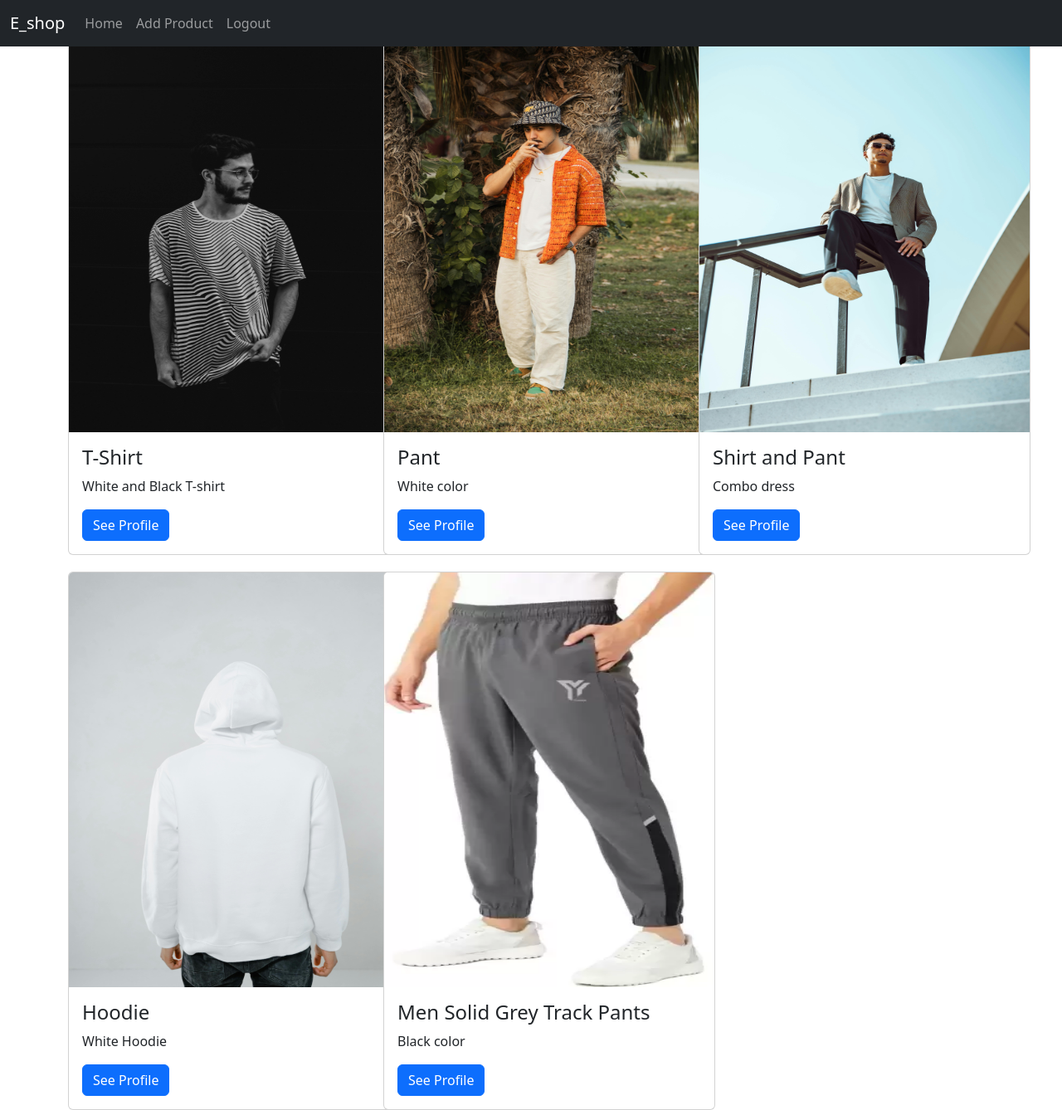
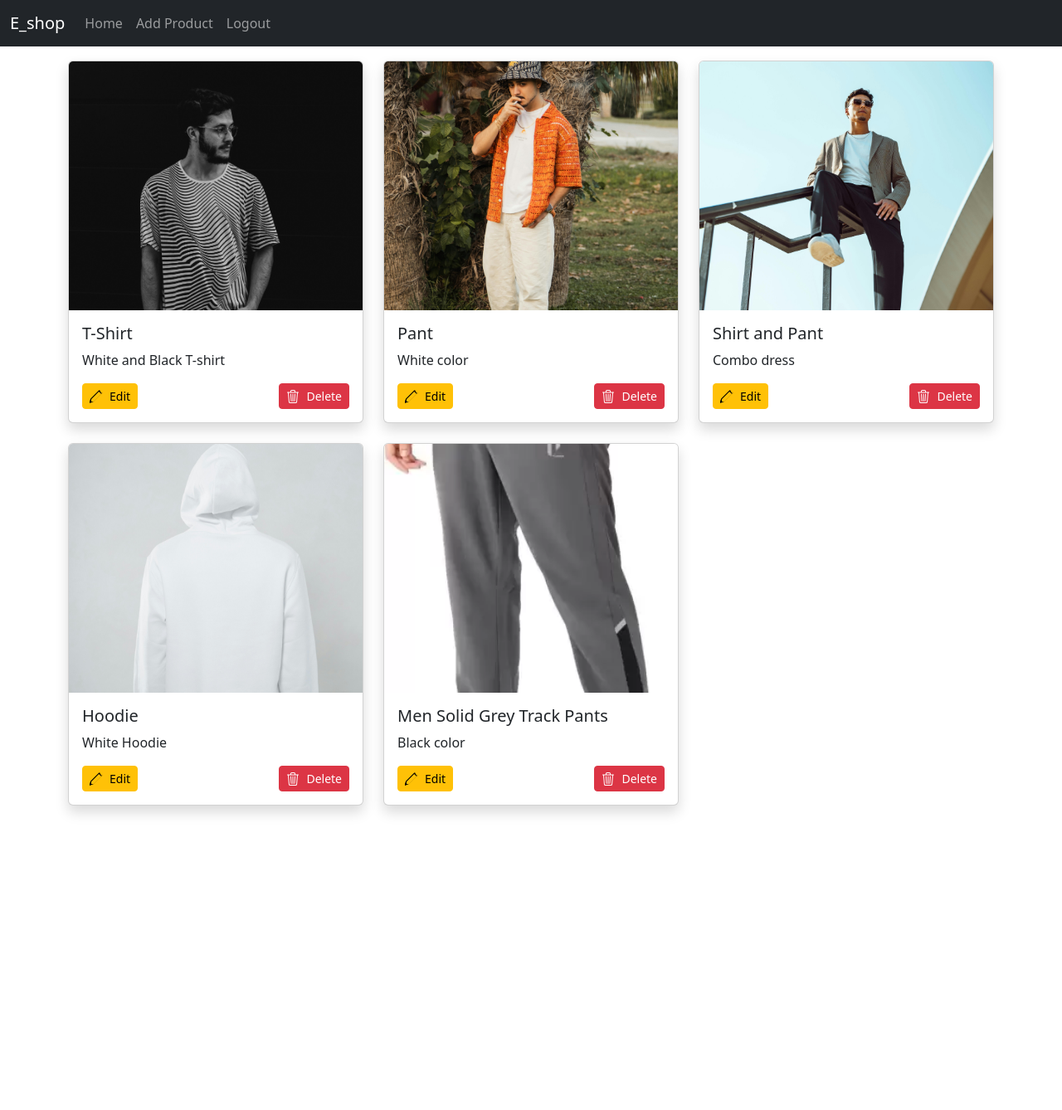
Before and after one commit to deepakpk7/E_Commerce, a Django app: template eshop/template/shop/home.html in a window 1280 px wide. Shown: the whole page at 83% size. After the commit the page ends 982 px from the top, so only its background shows below. Run offline with Django 5.2, Linux system fonts and the light colour scheme; the template is opened without the code that fills it: values that come from a table or form of the project are taken from there, others are empty; data comes from the database, SQL or seed files in the repository; both versions use the stored data as it was after the commit.

Commit message:
add shop home pages

```diff
--- a/eshop/template/shop/home.html
+++ b/eshop/template/shop/home.html
@@ -6,6 +6,15 @@
     <title>Shop</title>
     <link href="https://cdn.jsdelivr.net/npm/bootstrap@5.3.3/dist/css/bootstrap.min.css" rel="stylesheet">
   <script src="https://cdn.jsdelivr.net/npm/bootstrap@5.3.3/dist/js/boots"></script>
+  <style>
+    .card-img-top {
+      transition: transform 0.3s ease, filter 0.3s ease;
+    }
+    .card-img-top:hover {
+      transform: scale(1.1);
+      filter: brightness(0.9);
+    }
+  </style>
 </head>
 <body>
   <nav class="navbar navbar-expand-sm bg-dark navbar-dark fixed-top">
@@ -29,20 +38,34 @@
             </div>
           </div>
   </nav>
-  <div class="container pt-6">
-    <div class="row">
+  <div class="container py-5" style="margin-top: 25px;">
+    <div class="row g-4">
       {% for pro in products %}
-      <div class="col-lg-4" style="padding-top: 20px;">
-        <div class="card" style="width:400px">
-          <img class="card-img-top" src="{{pro.img.url}}" alt="Card image" style="width:100%; height: 500px;">
-          <div class="card-body">
-            <h4 class="card-title">{{pro.name}}</h4>
+      <div class="col-sm-12 col-md-6 col-lg-4">
+        <div class="card h-100 shadow">
+          <img src="{{pro.img.url}}" class="card-img-top" alt="{{pro.name}}" style="height: 300px; object-fit: cover;">
+          <div class="card-body d-flex flex-column">
+            <h5 class="card-title">{{pro.name}}</h5>
             <p class="card-text">{{pro.dis}}</p>
-            <a href="#" class="btn btn-primary">See Profile</a>
+            <div class="mt-auto d-flex justify-content-between">
+              <a href="#" class="btn btn-warning btn-sm d-flex align-items-center">
+                <svg xmlns="http://www.w3.org/2000/svg" width="16" height="16" fill="currentColor" class="bi bi-pencil me-2" viewBox="0 0 16 16">
+                  <path d="M12.146.854a.5.5 0 0 1 .708 0l2.292 2.292a.5.5 0 0 1 0 .708l-10 10a.5.5 0 0 1-.168.11l-5 2a.5.5 0 0 1-.65-.65l2-5a.5.5 0 0 1 .11-.168l10-10zM11.207 2L2 11.207V14h2.793L14 4.793 11.207 2zM15.5 3.5L13 1l-.5.5L14.5 4l.5-.5z"/>
+                </svg>
+                Edit
+              </a>
+              <a href="#" class="btn btn-danger btn-sm d-flex align-items-center">
+                <svg xmlns="http://www.w3.org/2000/svg" width="16" height="16" fill="currentColor" class="bi bi-trash3 me-2" viewBox="0 0 16 16">
+                  <path d="M6.5 1h3a.5.5 0 0 1 .5.5v1H6v-1a.5.5 0 0 1 .5-.5M11 2.5v-1A1.5 1.5 0 0 0 9.5 0h-3A1.5 1.5 0 0 0 5 1.5v1H1.5a.5.5 0 0 0 0 1h.538l.853 10.66A2 2 0 0 0 4.885 16h6.23a2 2 0 0 0 1.994-1.84l.853-10.66h.538a.5.5 0 0 0 0-1zm1.958 1-.846 10.58a1 1 0 0 1-.997.92h-6.23a1 1 0 0 1-.997-.92L3.042 3.5zm-7.487 1a.5.5 0 0 1 .528.47l.5 8.5a.5.5 0 0 1-.998.06L5 5.03a.5.5 0 0 1 .47-.53Zm5.058 0a.5.5 0 0 1 .47.53l-.5 8.5a.5.5 0 1 1-.998-.06l.5-8.5a.5.5 0 0 1 .528-.47M8 4.5a.5.5 0 0 1 .5.5v8.5a.5.5 0 0 1-1 0V5a.5.5 0 0 1 .5-.5"/>
+                </svg>
+                Delete
+              </a>
+            </div>
+
           </div>
         </div>
       </div>
-      {% endfor%}
+      {% endfor %}
     </div>
   </div>
 </body>
```
Also changed, not shown: eshop/db.sqlite3.
